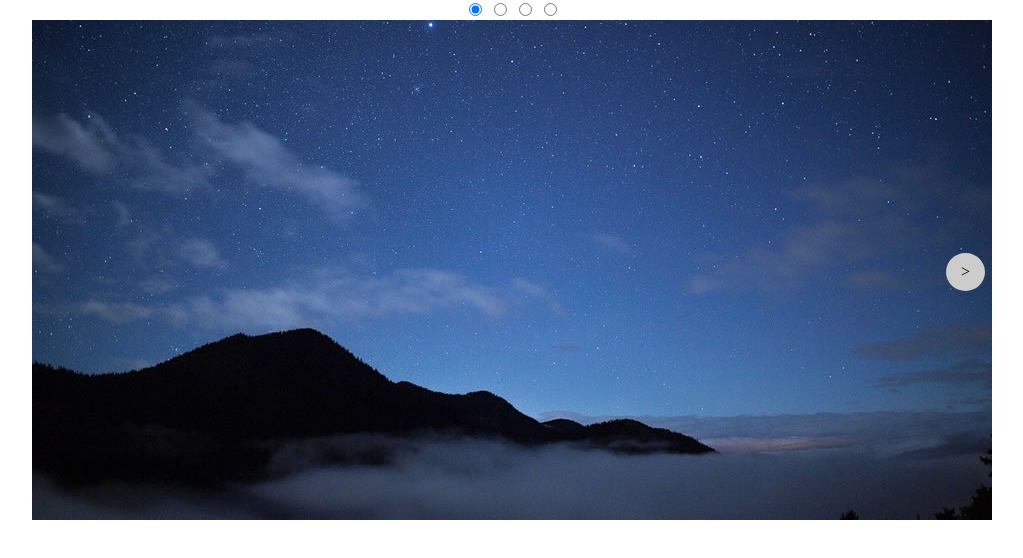
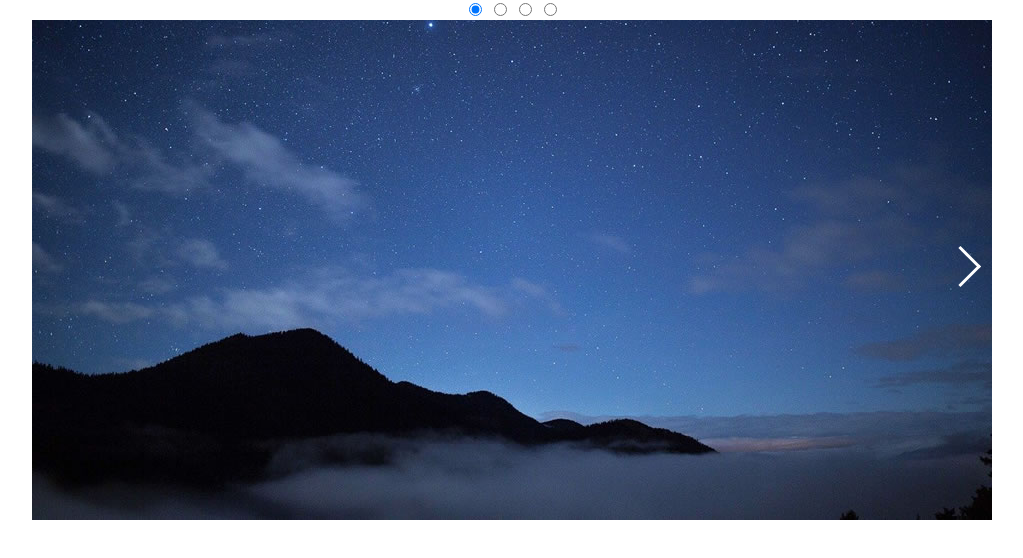
Before and after one commit to rodrigo-rpds95/pure-css-slide, a plain HTML site: page index.html in a window 1280 px wide. Shown: the whole page, without its empty margins (128-1151 px from the left). Drawn offline with Linux system fonts and the light colour scheme.

Commit message:
change style arrow

```diff
--- a/index.html
+++ b/index.html
@@ -17,9 +17,9 @@
 
 		.slide .box label { display: inline-block; position: relative;}
 		.slide .box label a { display: block;}
-		.slide .box label::before { content: ">"; left: -50px;}
-		.slide .box label::after { content: "<"; right: -50px;}
-		.slide .box label::before, .slide .box label::after { background: #ccc; border-radius: 50%; cursor: pointer; position: absolute; top: 50%; padding: 10px 15px; -ms-transform: translateY(-50%); transform: translateY(-50%); z-index: 1;}
+		.slide .box label::before, .slide .box label::after { border: solid #fff; border-width: 0 3px 3px 0; display: inline-block; padding: 3px; height: 20px; width: 20px; cursor: pointer; position: absolute; top: calc(50% - 20px); -ms-transform: translateY(-50%); transform: translateY(-50%); z-index: 1;}
+		.slide .box label::before { content: ""; left: -50px; transform: rotate(-45deg); -webkit-transform: rotate(-45deg);}
+		.slide .box label::after { content: ""; right: -50px; transform: rotate(135deg); -webkit-transform: rotate(135deg);}
 	</style>
 </head>
 <body>
```
